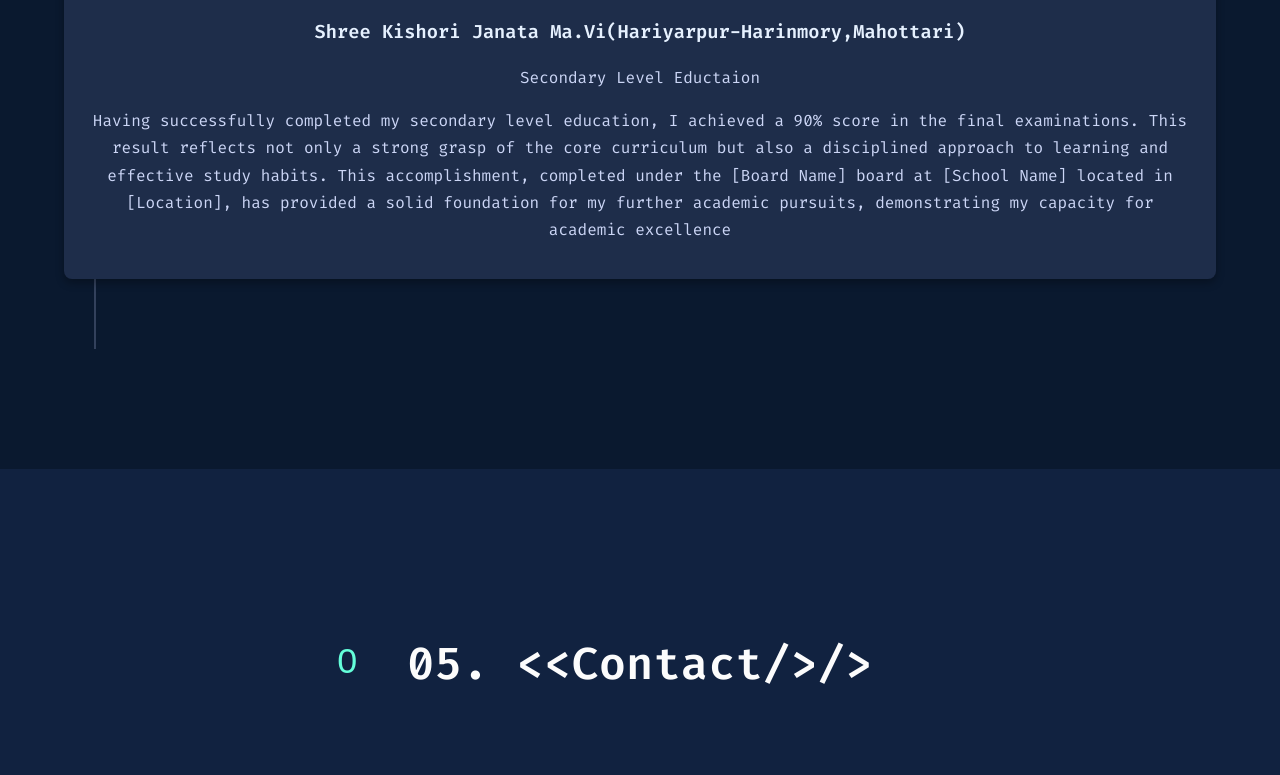
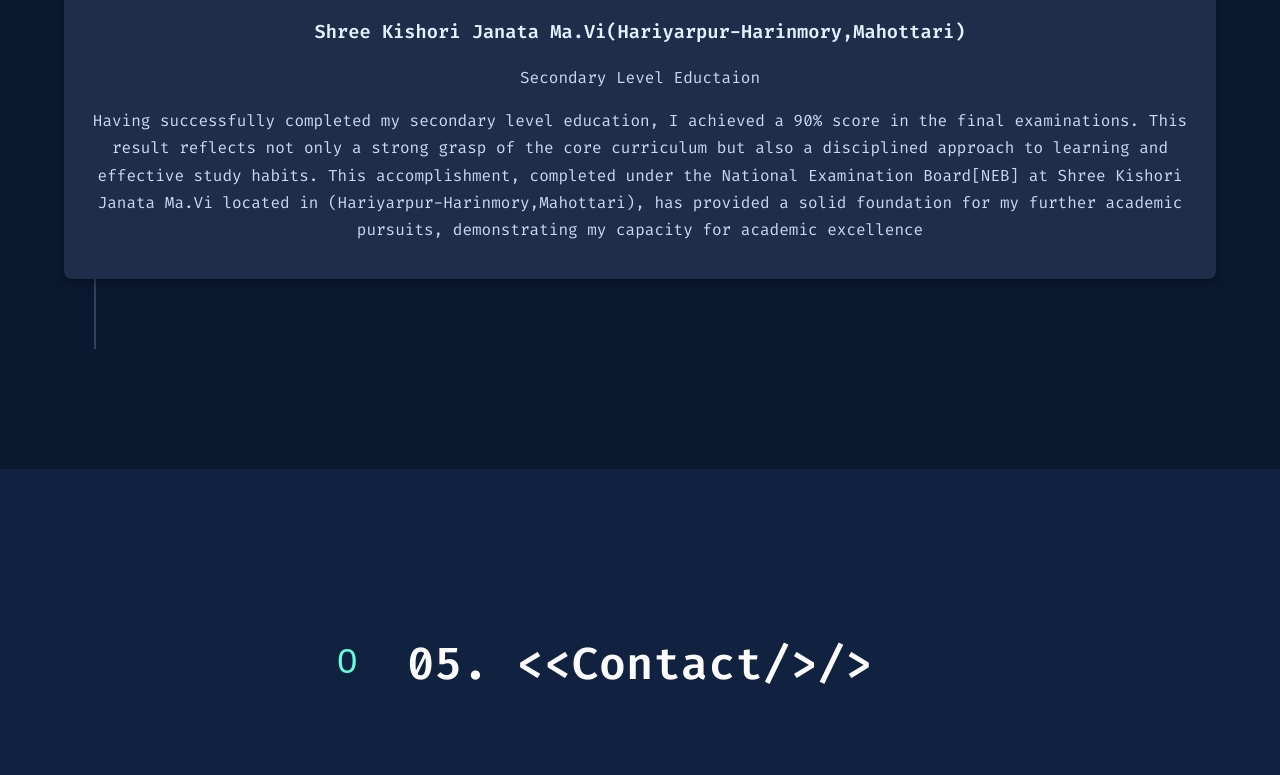
Before and after one commit to NewtonAdhikari/Newton_AdhikariPortfolio, a plain HTML site: page index.html in a window 1280 px wide. Shown: the part 4330-5105 px from the top of the page. Drawn offline with Linux system fonts and the light colour scheme.

Commit message:
index.html

```diff
--- a/index.html
+++ b/index.html
@@ -168,7 +168,7 @@
                         <h3>Shree Kishori Janata Ma.Vi(Hariyarpur-Harinmory,Mahottari)</h3>
                         <p>Secondary Level Eductaion</p>
                          <p>Having successfully completed my secondary level education, I achieved a 90% score in the final examinations. This result reflects not only a strong grasp of the core curriculum but also a disciplined approach to learning and effective study habits. This accomplishment,
-                          completed under the [Board Name] board at [School Name] located in [Location], has provided a solid foundation for my further academic pursuits, demonstrating my capacity for academic excellence</p> </div>
+                          completed under the National Examination Board[NEB] at Shree Kishori Janata Ma.Vi located in (Hariyarpur-Harinmory,Mahottari), has provided a solid foundation for my further academic pursuits, demonstrating my capacity for academic excellence</p> </div>
                 </div>
                 </div>
         </div>
```
